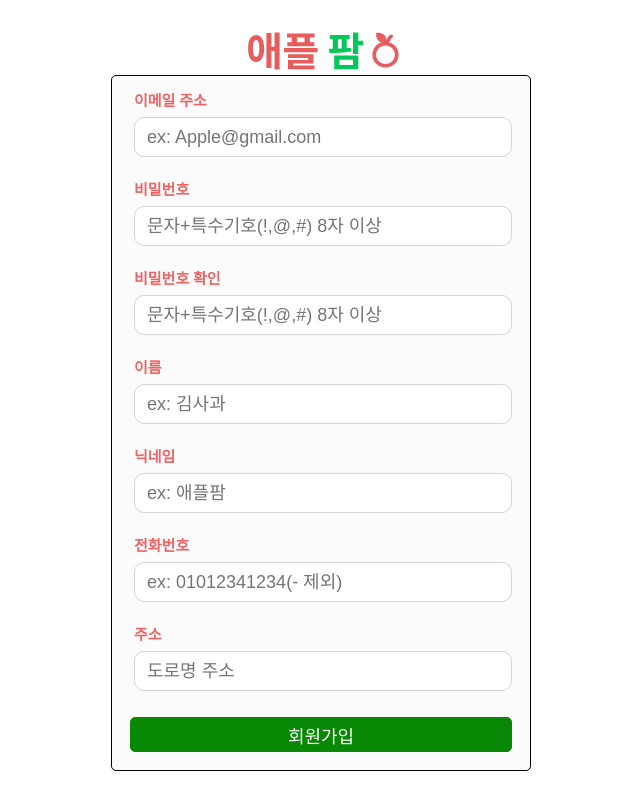
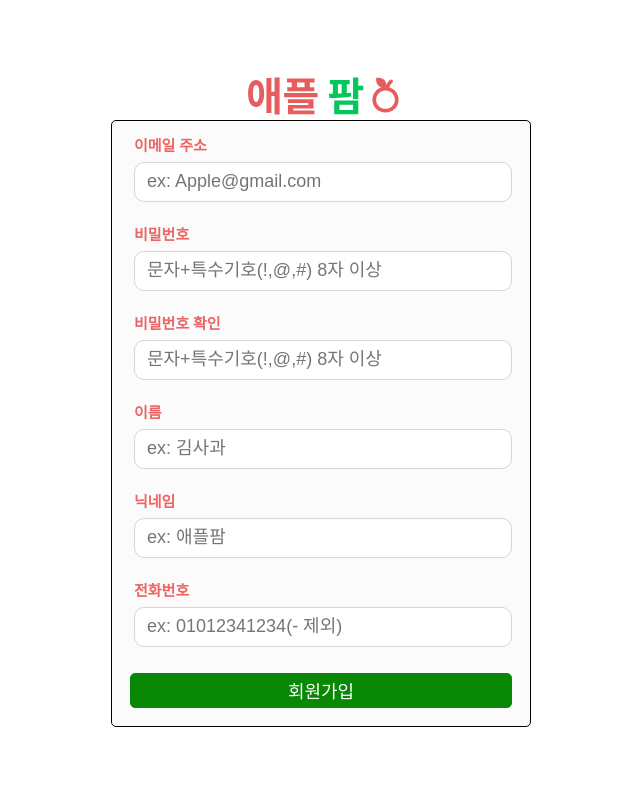
Before and after one commit to Farm-Apple/Apple_FE, a React (Vite) app: page /Join in a window 1280 px wide. Shown: the whole page, without its empty margins (319-959 px from the left). Built offline with nearby package versions, Linux system fonts and the light colour scheme; no server answers.

Commit message:
feat : SingUp data Address 삭제

```diff
--- a/src/api/auth/auth.ts
+++ b/src/api/auth/auth.ts
@@ -6,7 +6,6 @@ interface SignUpData {
   name: string;
   nickname: string;
   phone: string;
-  address: string;
 }
 interface LoginData {
   email: string;
--- a/src/page/Join/index.tsx
+++ b/src/page/Join/index.tsx
@@ -77,7 +77,6 @@ export default function JoinPage() {
   const [passwordCheck, setPasswordCheck] = useState('');
   const [mismatch, setMismatch] = useState(false);
   const [success, setSuccess] = useState(true);
-  const [address, , onChangeAddress] = useInput('');
   const navigate = useNavigate();
 
   const onSubmit = useCallback(
@@ -90,20 +89,16 @@ export default function JoinPage() {
           name: name,
           nickname: nickName,
           phone: phoneNumber,
-          address: address,
         });
-        console.log(singUpData);
         if (singUpData.data.message === '이미 가입한 회원입니다.') {
-          console.log('이미 가입한 아이디 입니다.');
           setSuccess(false);
         } else {
-          console.log('가입에 성공했습니다.');
           navigate('/login');
           setSuccess(false);
         }
       }
     },
-    [mismatch, email, password, name, nickName, phoneNumber, address, navigate]
+    [mismatch, email, password, name, nickName, phoneNumber, navigate]
   );
 
   const onChangePassword = useCallback(
@@ -209,19 +204,6 @@ export default function JoinPage() {
                 required
               />
             </LabelWrapper>
-            <LabelWrapper>
-              <Label htmlFor='address'>
-                <span>주소</span>
-              </Label>
-              <Input
-                type='text'
-                id='address'
-                value={address}
-                onChange={onChangeAddress}
-                placeholder='도로명 주소'
-                required
-              />
-            </LabelWrapper>
             <Button type='submit'>회원가입</Button>
             {!success && <ErrorMsg msg={'중복된 이메일 입니다.'} />}
             {mismatch && <ErrorMsg msg={'비밀번호가 다릅니다.'} />}
--- a/src/page/Login/index.tsx
+++ b/src/page/Login/index.tsx
@@ -4,7 +4,7 @@ import { Link } from 'react-router-dom';
 import useInput from '../../hook/useInput';
 import { useCallback } from 'react';
 import { Login } from '../../api/auth/auth';
-import NaverLoginBtn from '../../components/NaverLoginBtn';
+// import NaverLoginBtn from '../../components/NaverLoginBtn';
 
 const LoginContainer = styled.section`
   height: 100vh;
@@ -39,12 +39,6 @@ const JoinWrapper = styled.div`
   margin-bottom: 0.8rem;
 `;
 
-// const ButtonWrapper = styled.div`
-//   display: flex;
-//   flex-direction: column;
-//   gap: 0.8rem;
-//   width: 100%;
-// `;
 const Label = styled.label`
   & > span {
     display: block;
@@ -123,7 +117,7 @@ function LoginPage() {
             <Button type='submit'>로그인</Button>
           </LoginForm>
           {/* <ButtonWrapper></ButtonWrapper> */}
-          <NaverLoginBtn />
+          {/* <NaverLoginBtn /> */}
         </section>
       </LoginContainer>
     </>
```
